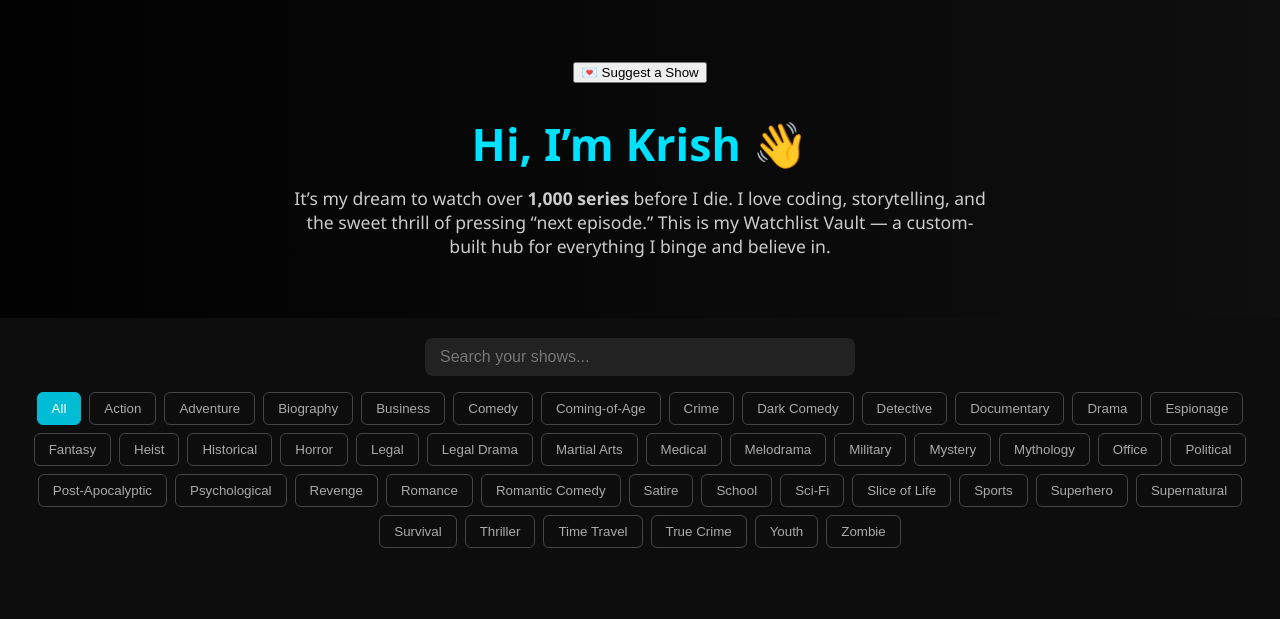
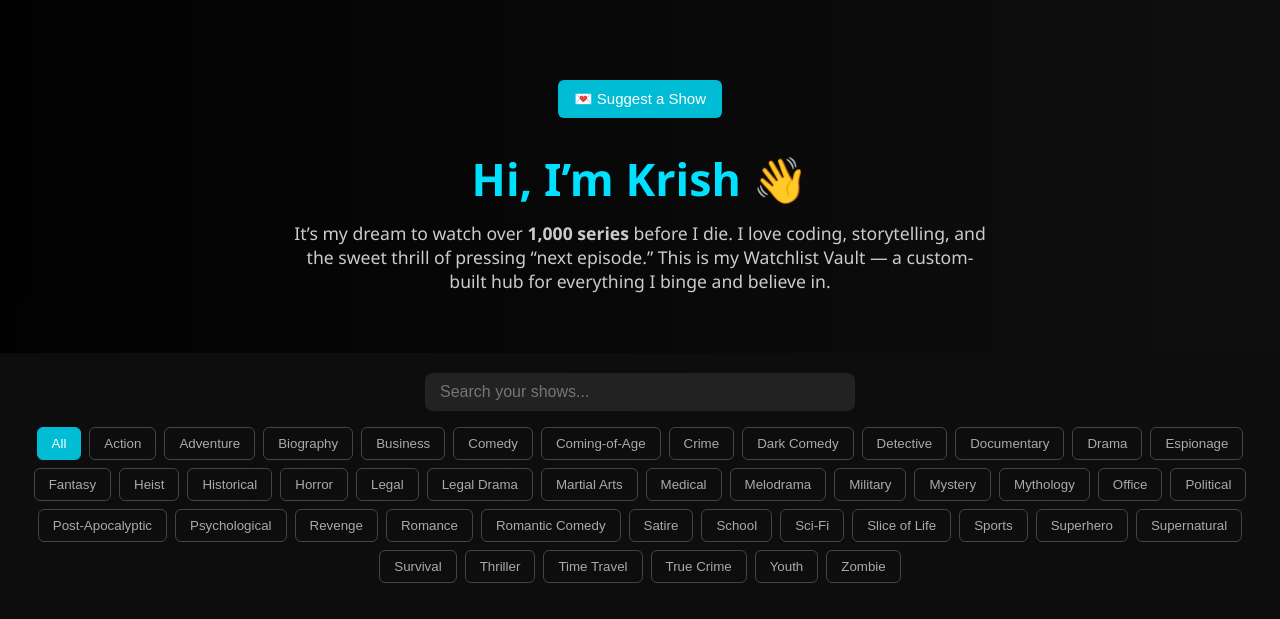
Before and after one commit to BuildsByKrish/buildsbykrish.github.io, a plain HTML site: page index.html in a window 1280 px wide. Shown: the top 619 px of the page. Drawn offline with Linux system fonts and the light colour scheme.

Commit message:
Update style.css

```diff
--- a/style.css
+++ b/style.css
@@ -197,3 +197,22 @@ footer a {
   color: #ccc;
   font-size: 15px;
 }
+.quick-actions {
+  text-align: center;
+  margin-top: 20px;
+}
+
+.quick-actions button {
+  background: #00bcd4;
+  border: none;
+  padding: 10px 16px;
+  font-size: 15px;
+  color: white;
+  border-radius: 6px;
+  cursor: pointer;
+  transition: background 0.3s;
+}
+
+.quick-actions button:hover {
+  background: #0097a7;
+}
```
